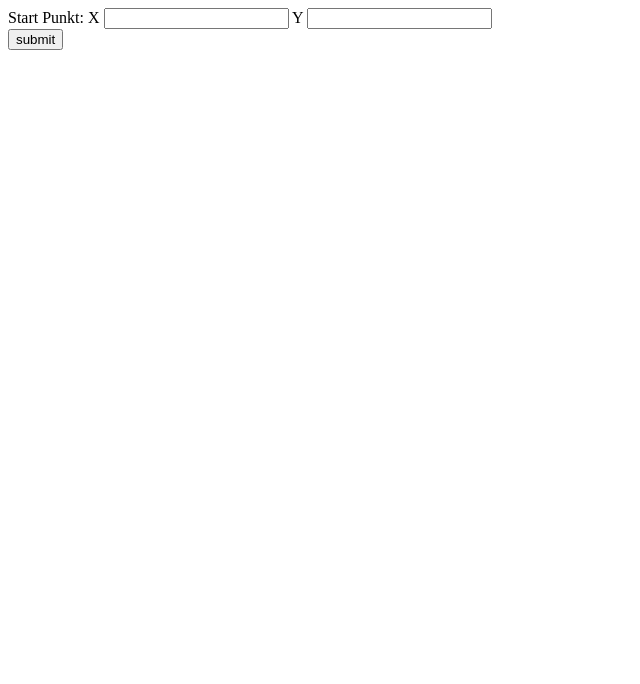
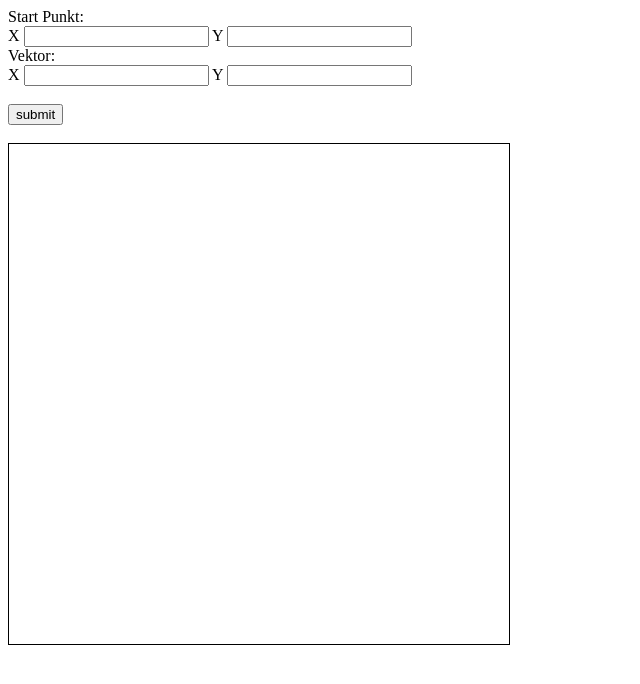
Before and after one commit to StoecklAlexanderPeter/trigonometrie, a website: page index.html in a window 1280 px wide. Shown: the whole page, without its empty margins (0-640 px from the left). Drawn offline with Linux system fonts and the light colour scheme.

Commit message:
some progress

```diff
--- a/app.js
+++ /dev/null
@@ -1,12 +0,0 @@
-var submitGetB = document.getElementById("submitGetB"),
-    getB_aX = document.getElementById("getB_aX"),
-    getB_aY = document.getElementById("getB_aY");
-
-if(submitGetB) {
-    submitGetB.addEventListener("click",  console.log(getB(getB_aX.textContent,getB_aY.textContent,2,2)));
-} else {
-    console.log("ass")
-}
-function getB(aX, aY, abX, abY) {
-    return "" + (aX + abX) + ", " + (aY + abY);
-}
--- a/index.html
+++ b/index.html
@@ -7,19 +7,31 @@
     <title>Trigonometrie</title>
 </head>
 <body>
+
+
     <div class="getB-container">
         <div class="starting-point-container">
-
             <label>Start Punkt:</label>
+            <br>
             <label for="aX">X</label>
             <input type="number" name="aX" id="getB_aX">
             <label for="aY">Y</label>
             <input type="number" name="aY" id="getB_aY">
+            <br>
+            <label>Vektor:</label>
+            <br>
+            <label for="abX">X</label>
+            <input type="number" name="abX" id="getB_abX">
+            <label for="abY">Y</label>
+            <input type="number" name="abY" id="getB_abY">
         </div>
-
-        <button type="submit" id="submitGetB">submit</button>
+        <br>
+        <button type="submit" id="submit">submit</button>
     </div>
+    <br>
+    <canvas id="coordinate_system" width="500" height="500" style="border:1px solid #000000;">
+    </canvas>
 
 </body>
-<script type="text/javascript" src="app.js"></script>
+<script type="text/javascript" src="dist/src/index.js"></script>
 </html>
--- /dev/null
+++ b/src/index.ts
@@ -0,0 +1,53 @@
+const submit: HTMLElement = document.getElementById("submit") as HTMLElement;
+
+const getB_aX: HTMLInputElement = document.getElementById("getB_aX") as HTMLInputElement;
+const getB_aY: HTMLInputElement = document.getElementById("getB_aY") as HTMLInputElement;
+const getB_abX: HTMLInputElement = document.getElementById("getB_abX") as HTMLInputElement;
+const getB_abY: HTMLInputElement = document.getElementById("getB_abY") as HTMLInputElement;
+
+submit.addEventListener("click", function() {
+    drawCoordinates();
+});
+
+function getB(aX: number, aY: number, abX: number, abY: number) {
+    // Get B point
+    const bX: number = (aX + abX);
+    const bY: number = (aY + abY);
+
+    // Create Vektor Array
+    const vector: any = {};
+    vector.a = {};
+    vector.b = {};
+    vector.ab = {};
+
+    // Fill Array
+    vector.a.x = aX;
+    vector.a.y = aY;
+    vector.b.x = bX;
+    vector.b.y = bY;
+    vector.ab.x = abX;
+    vector.ab.y = abY;
+
+    return vector;
+}
+
+function drawCoordinates() {
+    const coordinates = getB(
+        getB_aX.valueAsNumber,
+        getB_aY.valueAsNumber,
+        getB_abX.valueAsNumber,
+        getB_abY.valueAsNumber,
+    );
+
+    const pointSize = 3;
+    const ctx: HTMLCanvasElement = document.getElementById("coordinate_system") as HTMLCanvasElement;
+    const context = ctx.getContext("2d") as CanvasRenderingContext2D;
+    // context.clearRect(0, 0, ctx.width, ctx.height);
+
+    context.strokeRect(coordinates.a.x, coordinates.a.y, 2, 2);
+    context.strokeRect(coordinates.b.x, coordinates.b.y, 2, 2);
+    context.beginPath();
+    context.moveTo(coordinates.a.x, coordinates.a.y);
+    context.lineTo(coordinates.b.x, coordinates.b.y);
+    context.stroke();
+}
```
Also changed, not shown: app.ts (added, +17 -0 lines), package.json (added, +25 -0 lines), tsconfig.json (added, +66 -0 lines), tslint.json (added, +9 -0 lines), dist/app.js (added), dist/src/index.js (added), 3 other files.
